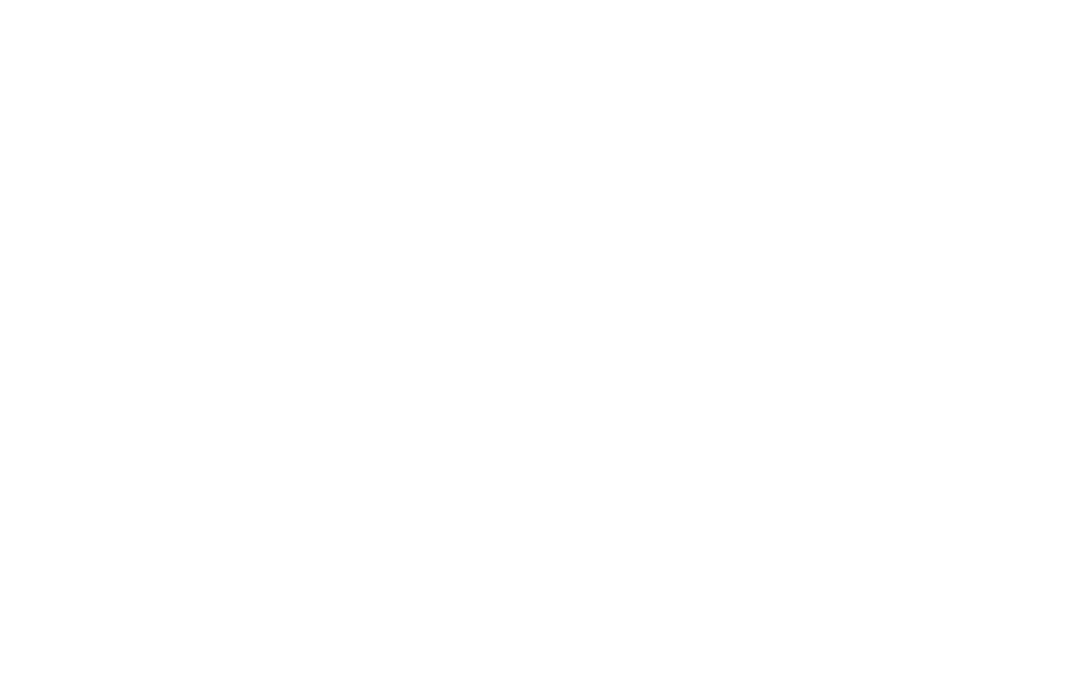
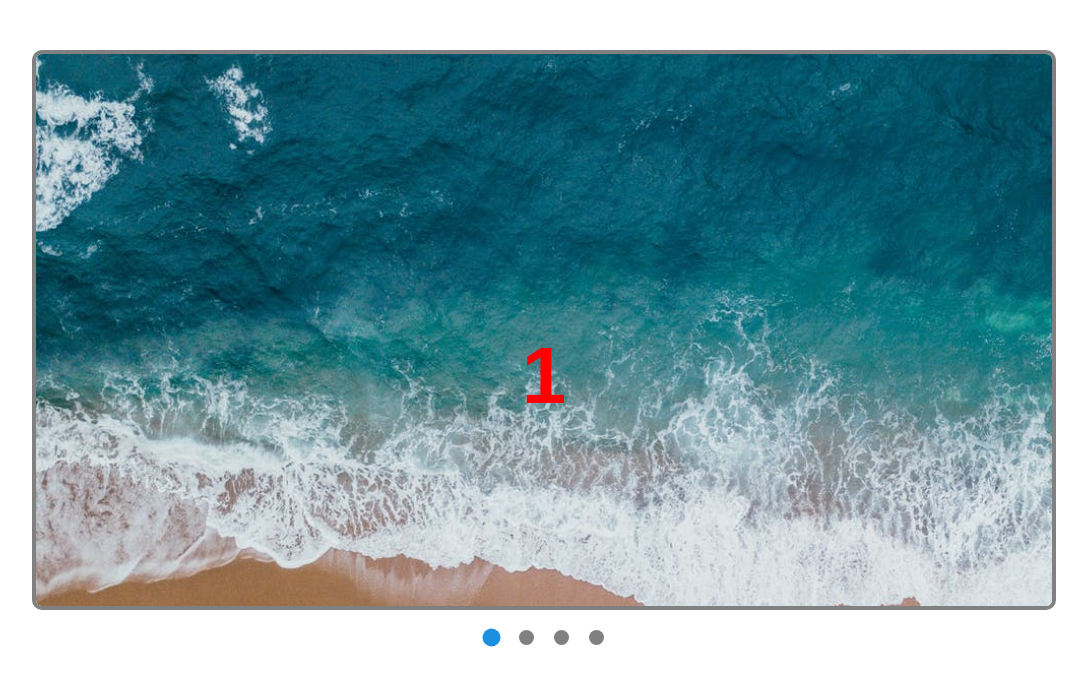
Before and after one commit to BeastZoro/Vanila-JS, a plain HTML site: page slider/index.html in a window 1280 px wide. Shown: the whole page, without its empty margins (96-1183 px from the left). Drawn offline with Linux system fonts and the light colour scheme.

Commit message:
slider complete

```diff
--- a/slider/app.js
+++ b/slider/app.js
@@ -0,0 +1,43 @@
+const dots = document.querySelector('.buttons')
+const slides = document.querySelectorAll('.slide')
+
+document.addEventListener('DOMContentLoaded', () => {
+    let activeSlide = 0;
+    let leftPosition = 0;
+
+    // handelling the position of the slides
+    slides.forEach((slide) => {
+        slide.style.left = `${leftPosition}%`
+        leftPosition += 100
+    })
+
+    // creating dots for length of the slides
+    slides.forEach((slide, index) => {
+        const dot = document.createElement('div')
+        dot.classList.add('dot')
+        dot.addEventListener('click', () => {
+            slideTo(index)
+        })
+        dots.appendChild(dot)
+    })
+
+
+    // handelling active dot
+    const currentSlide = () => {
+        const slideDots = document.querySelectorAll('.dot')
+        slideDots.forEach((dot, index) => {
+            dot.classList.toggle('active', index === activeSlide)
+        })
+    }
+
+    // handelling the active slide
+    const slideTo = (slideIndex) => {
+        slides.forEach((slide) => {
+            const newPosition = slideIndex * 100
+            slide.style.transform = `translateX(-${newPosition}%)`
+        })
+        activeSlide = slideIndex
+        currentSlide()
+    }
+    currentSlide()
+})
--- a/slider/index.html
+++ b/slider/index.html
@@ -7,6 +7,28 @@
     <link rel="stylesheet" href="styles.css" />
   </head>
   <body>
+    <section>
+      <div class="slider">
+        <div class="slide">
+          <img src="./img-1.jpeg" alt="slide1" />
+          <p>1</p>
+        </div>
+        <div class="slide">
+          <p>2</p>
+        </div>
+        <div class="slide">
+          <p>3</p>
+        </div>
+        <div class="slide">
+          <p>4</p>
+        </div>
+      </div>
+
+      <div class="buttons">
+
+      </div>
+
+    </section>
     <script src="app.js"></script>
   </body>
 </html>
--- a/slider/styles.css
+++ b/slider/styles.css
@@ -1,5 +1,75 @@
-*{
-    margin: 0;
-    height: 0;
-    box-sizing: border-box;
+* {
+  margin: 0;
+  height: 0;
+  box-sizing: border-box;
+  font-family: sans-serif;
 }
+
+section {
+  display: grid;
+  /* height: 100vh; */
+  gap: 20px;
+  place-items: center;
+  padding: 50px 0;
+}
+
+.slider {
+  width: min(1700px, 80%);
+  height: 70vh;
+ display: flex;
+  border: 4px solid gray;
+  border-radius: 10px;
+  overflow: hidden;
+  position: relative;
+}
+
+.slide {
+  width: 100%;
+  height: 100%;
+  display: grid;
+  place-items: center;
+  overflow: hidden;
+  position: absolute;
+  top: 0;
+  background-color: #c5e5fc;
+  transition: all .7s ease-in;
+}
+
+.slide img {
+  width: 100%;
+  height: 100%;
+  object-fit: cover;
+}
+
+.slide p {
+  position: absolute;
+  font-weight: bolder;
+  font-size: 5rem;
+  color: red;
+}
+
+.buttons {
+  display: flex;
+  gap: 20px;
+  align-items: center;
+  width: fit-content;
+  height: fit-content;
+}
+
+.dot{
+  width: 15px;
+  height: 15px;
+  background-color: gray;
+  cursor: pointer;
+  transition: all .3s ease;
+  border-radius: 10px;
+}
+
+.dot:hover{
+  transform: scale(1.2);
+}
+
+.dot.active{
+  background-color: #1c8fe0;
+  transform: scale(1.2);
+}
```
